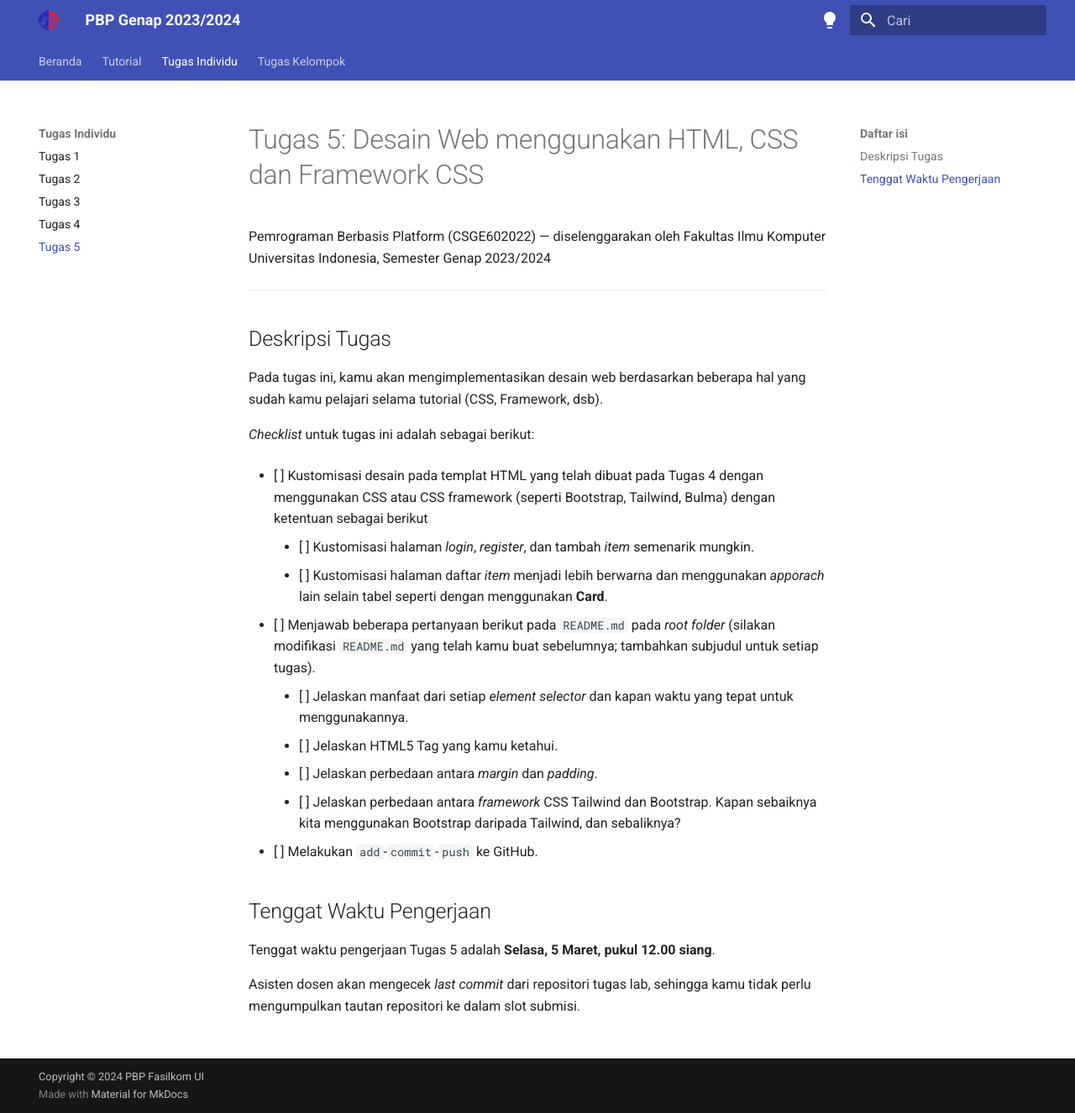
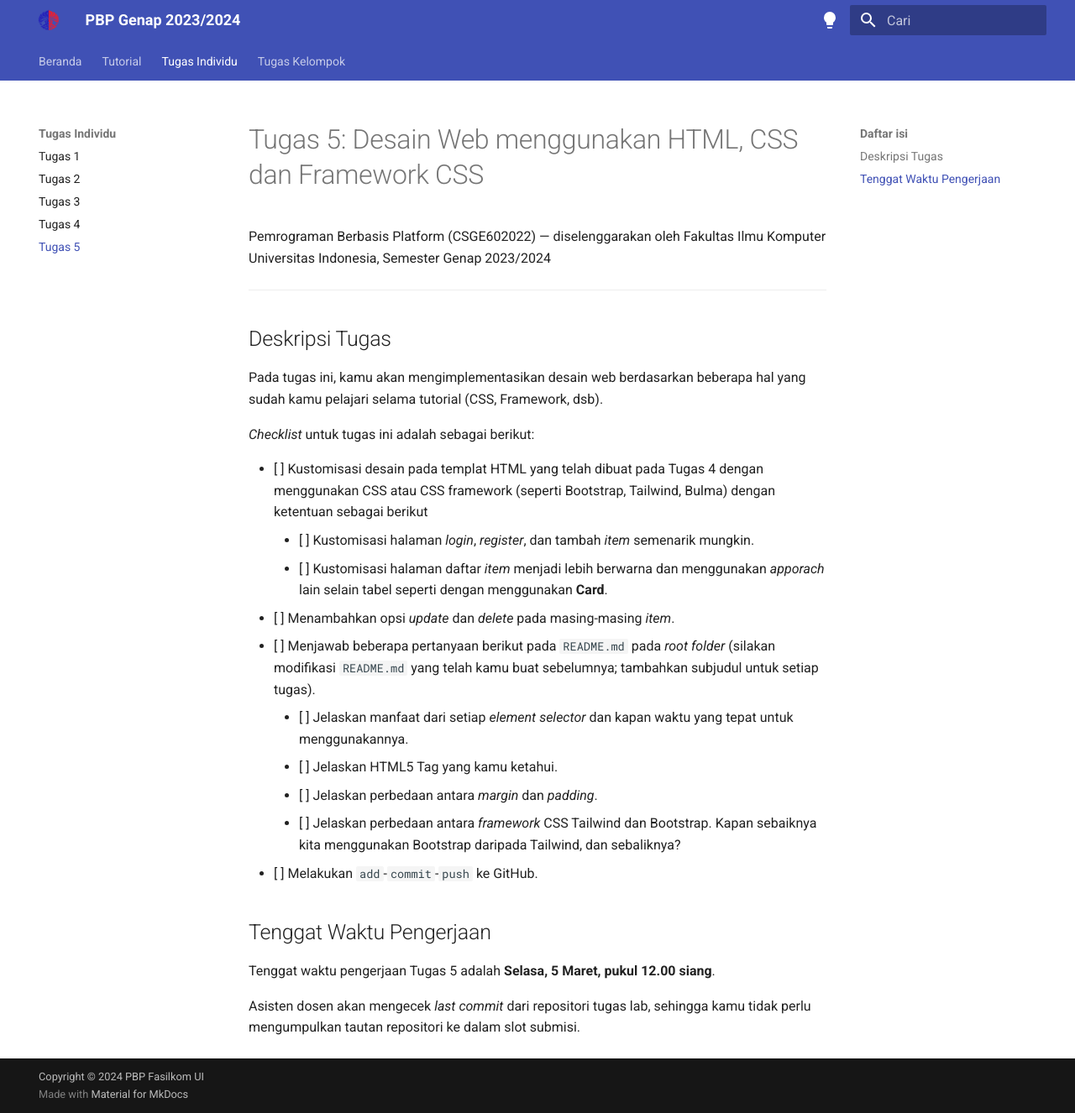
Before and after one commit to pbp-fasilkom-ui/genap-2024, an MkDocs documentation site: the page built from docs/tugas/tugas-5.md, in a window 1280 px wide and 1326 px high. Shown: the whole window at 84% size. Built offline with MkDocs 1.6.1 and Material for MkDocs 9.7.7, drawn with Linux system fonts in a browser that asks for light colours.

Commit message:
add: new point

```diff
--- a/docs/tugas/tugas-5.md
+++ b/docs/tugas/tugas-5.md
@@ -13,7 +13,7 @@ Pada tugas ini, kamu akan mengimplementasikan desain web berdasarkan beberapa ha
 - [ ] Kustomisasi desain pada templat HTML yang telah dibuat pada Tugas 4 dengan menggunakan CSS atau CSS framework (seperti Bootstrap, Tailwind, Bulma) dengan ketentuan sebagai berikut
 	- [ ] Kustomisasi halaman *login*, *register*, dan tambah *item* semenarik mungkin.
     - [ ] Kustomisasi halaman daftar *item* menjadi lebih berwarna dan menggunakan *apporach* lain selain tabel seperti dengan menggunakan **Card**.
-
+- [ ] Menambahkan opsi *update* dan *delete* pada masing-masing *item*.
 - [ ] Menjawab beberapa pertanyaan berikut pada `README.md` pada *root folder* (silakan modifikasi `README.md` yang telah kamu buat sebelumnya; tambahkan subjudul untuk setiap tugas).
 	- [ ] Jelaskan manfaat dari setiap *element selector* dan kapan waktu yang tepat untuk menggunakannya.
     - [ ] Jelaskan HTML5 Tag yang kamu ketahui.
```
